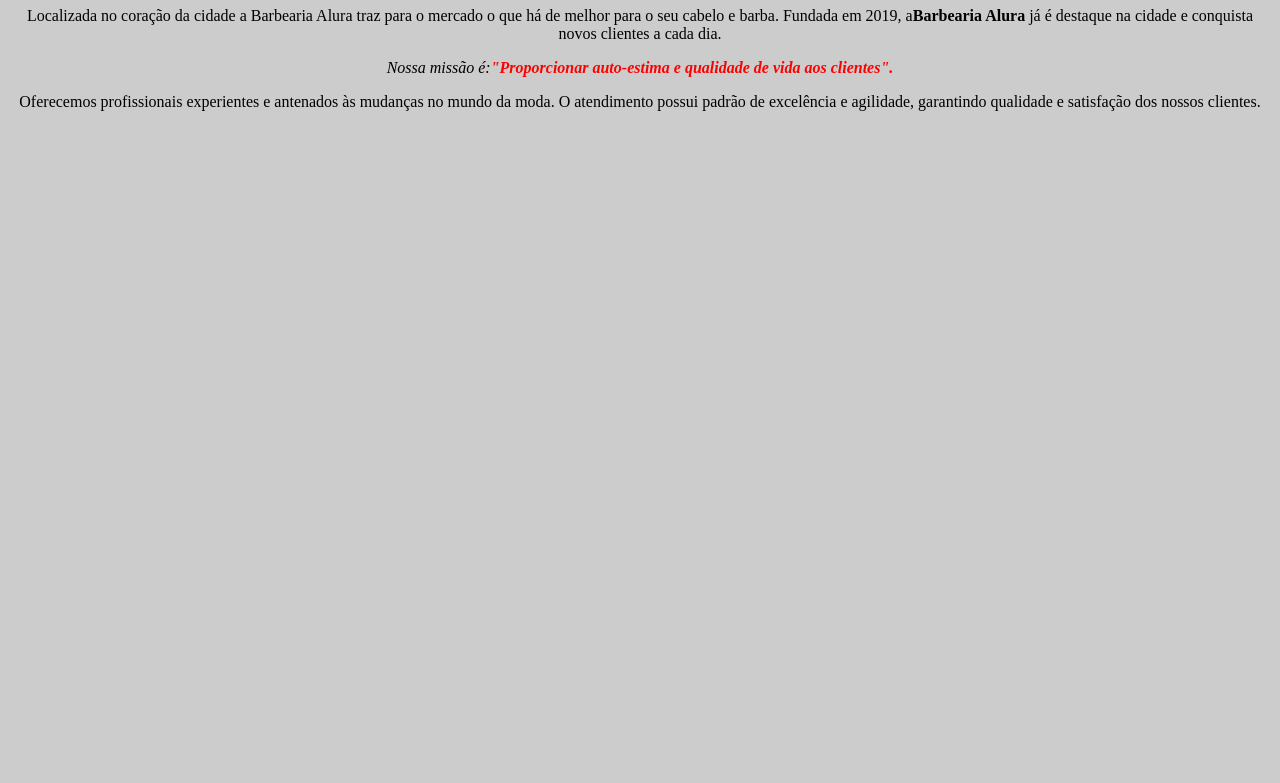
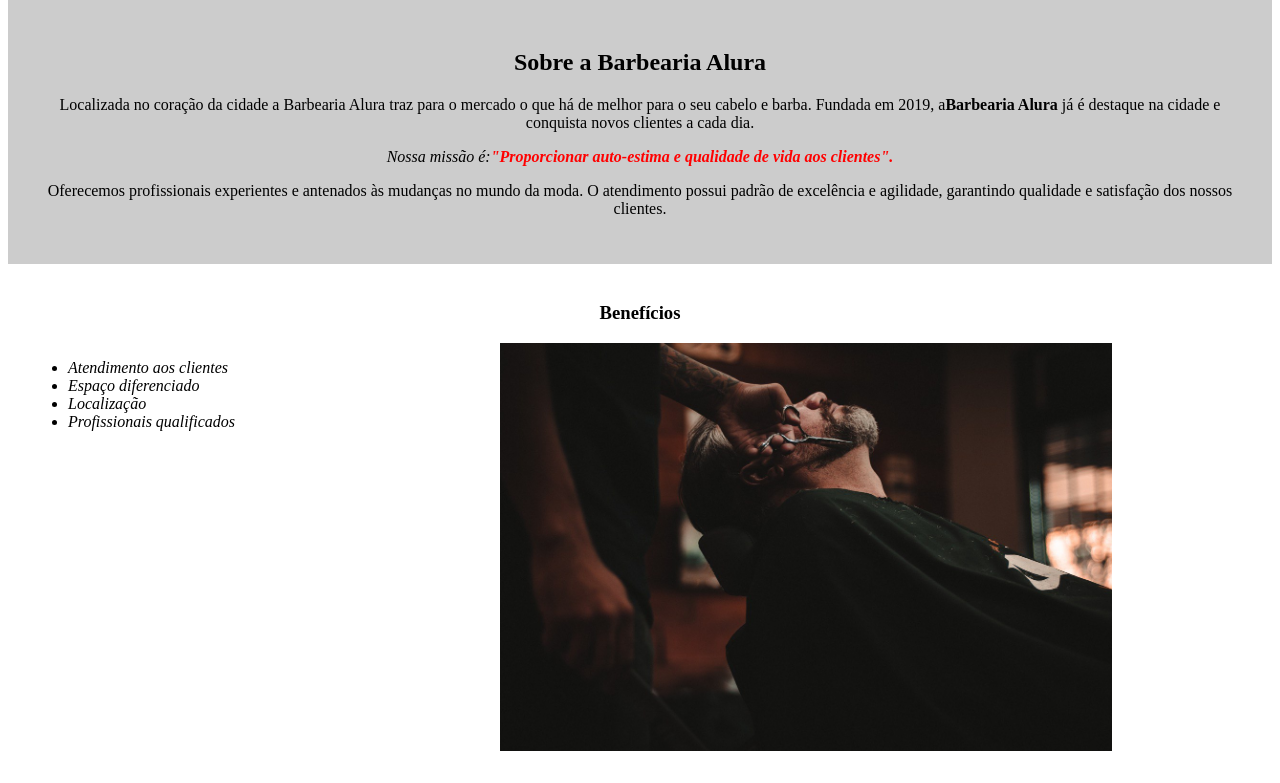
Before and after one commit to VictoriaCardos/BarbeariaAlura, a plain HTML site: page index.html in a window 1280 px wide. Shown: the part 559-1342 px from the top of the page. Before the commit the page ends 800 px from the top, so only its background shows below. Drawn offline with Linux system fonts and the light colour scheme.

Commit message:
implementei HTML e CSS

```diff
--- a/index.html
+++ b/index.html
@@ -8,8 +8,12 @@
   <title>Barbearia Alura</title>
 </head>
 <body>
+  <header>
+    <h1 class="titulo-principal">Barbearia Alura</h1>
+  </header>
   <img id="banner" src="banner.jpg" alt="banner" srcset="">
-  <h1>Sobre a Barbearia Alura</h1>
+  <div class="principal">
+    <h2 class="titulo-centralizado">Sobre a Barbearia Alura</h1>
 
     <p>Localizada no coração da cidade a Barbearia Alura traz para o mercado o que há de melhor para o seu cabelo e barba.
     Fundada em 2019, a<strong>Barbearia Alura</strong> já é destaque na cidade e conquista novos clientes a cada dia.</p>
@@ -19,6 +23,17 @@
     <p>Oferecemos profissionais experientes e antenados às mudanças no mundo da
     moda. O atendimento possui padrão de excelência e agilidade, garantindo
     qualidade e satisfação dos nossos clientes.</p>
+  </div>
 
+  <div class="beneficios">
+    <h3  class="titulo-centralizado">Benefícios</h2>
+    <ul>
+      <li class="itens">Atendimento aos clientes</li>
+      <li class="itens">Espaço diferenciado</li>
+      <li class="itens">Localização</li>
+      <li class="itens">Profissionais qualificados</li>
+    </ul>
+    <img src="beneficios.jpg" alt="beneficios" class="imagembeneficios">
+  </div>
 </body>
 </html>
--- a/style.css
+++ b/style.css
@@ -1,23 +1,48 @@
-body {
-  background: #CCCCCC
+.principal {
+  background: #CCCCCC;
+  padding: 30px;
+}
+
+.itens {
+  font-style: italic;
+}
+
+.beneficios {
+  background: #FFFFFF;
+  padding: 20px;
 }
 
 #banner {
   width: 100%;
 }
 
-h1 {
-  text-align: center
+.titulo-principal {
+  padding-left: 20px;
+}
+
+.titulo-centralizado{
+  text-align: center;
 }
 
 p {
   text-align: center;
 }
 
+ul {
+  display: inline-block;
+  vertical-align: top;
+  width: 20%;
+  margin-right: 15%;
+}
+
 #missao {
-  font-size: 20px
+  font-size: 20px;
 }
 
 em strong {
   color: #FF0000;
 }
+
+.imagembeneficios {
+  width: 50%;
+}
```
Also changed, not shown: beneficios.jpg (added). Lines whose indentation alone changed are shown as unchanged.
